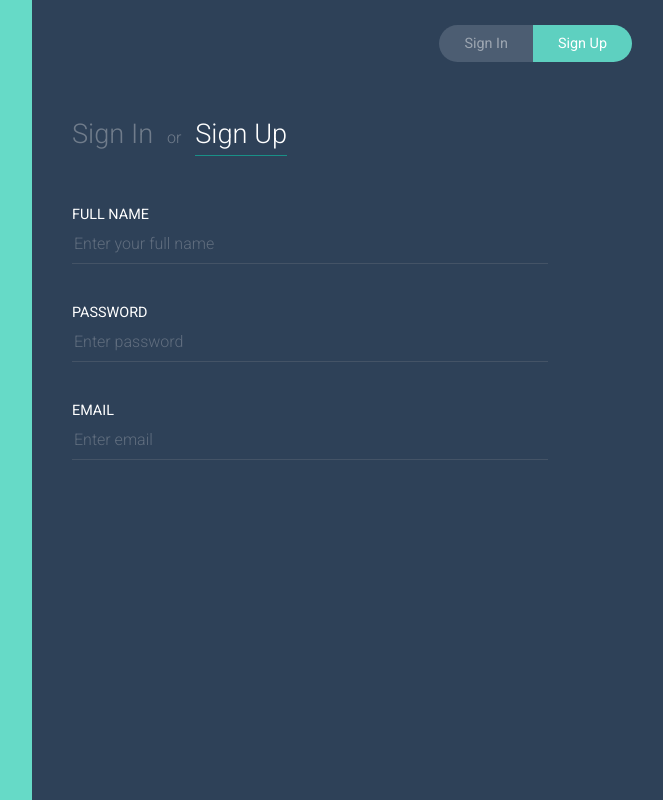
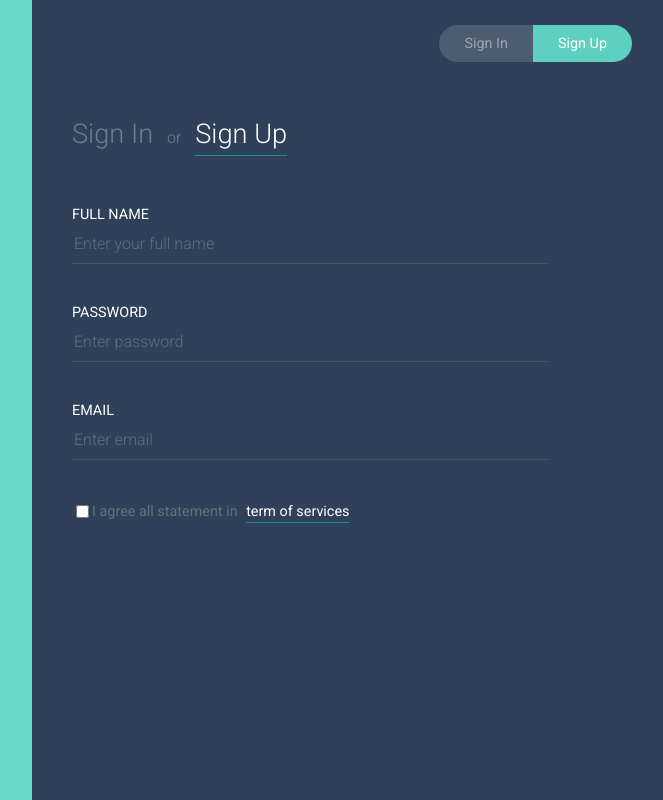
Before and after one commit to jawwad22/ReactJS-SignUp-SignIn, a React (Create React App) app: page / in a window 1280 px wide. Shown: the whole page, without its empty margins (608-1271 px from the left). Built offline with nearby package versions, Linux system fonts and the light colour scheme.

Commit message:
--Commit:ToS added

```diff
--- a/src/App.js
+++ b/src/App.js
@@ -18,6 +18,7 @@ class App extends Component {
 
           <div className="FormCenter">
             <form className="FormFields" onSubmit={this.handleSubmit}>
+              {/* full name */}
               <div className="FormField">
                 <label className="FormField__Label" htmlFor="name">
                   Full Name
@@ -25,7 +26,7 @@ class App extends Component {
                 <input type="text" id="name" className="FormField__Input" placeholder="Enter your full name"
                   name="name"
                 />
-
+                {/* password */}
               </div>
               <div className="FormField">
                 <label className="FormField__Label" htmlFor="password">
@@ -34,9 +35,8 @@ class App extends Component {
                 <input type="password" id="password" className="FormField__Input" placeholder="Enter password"
                   name="password"
                 />
-
               </div>
-
+              {/* Email */}
               <div className="FormField">
                 <label className="FormField__Label" htmlFor="email">
                   Email
@@ -46,7 +46,12 @@ class App extends Component {
                 />
 
               </div>
-
+              <label className="FormField__CheckboxLabel">
+                <input className="FormField__Checkbox" type="checkbox"
+                  name="hasAgreed" />I agree all statement in <a
+                    href="" className="FormField__TermsLink"
+                  >term of services</a>
+              </label>
             </form>
 
           </div>
```
Lines whose indentation alone changed are shown as unchanged.
